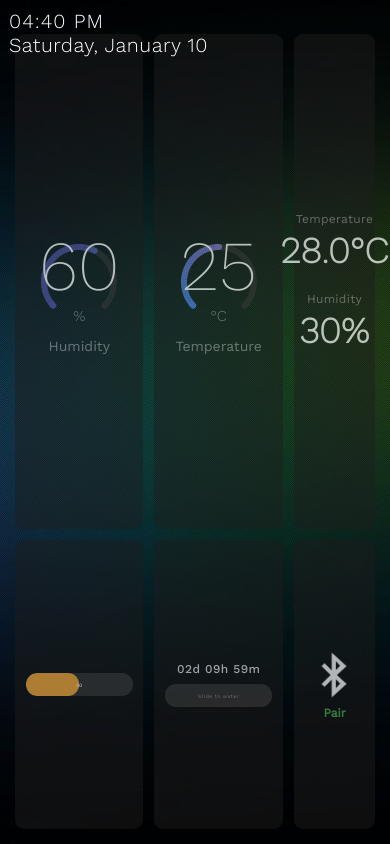
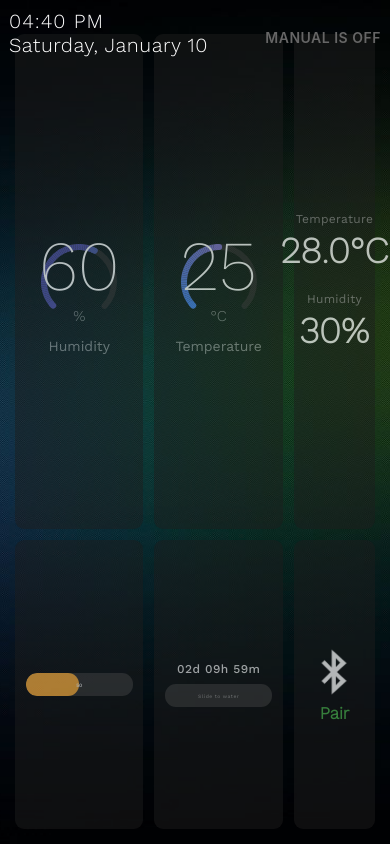
Before and after one commit to s25337/panel, a React Native app in the folder panel/: screen / in a window 390 px wide. Built offline with nearby package versions, Linux system fonts and the light colour scheme; no server answers.

Commit message:
Change Bluetooth loading circle size to 36

```diff
--- a/panel/App.js
+++ b/panel/App.js
@@ -303,6 +303,12 @@ export default function App() {
                       <Text style={styles.topLeftTime}>{formatTime()}</Text>
                       <Text style={styles.topLeftDate}>{formatDate()}</Text>
                     </View>
+                    <Text style={[
+                      styles.manualModeIndicator,
+                      { color: manualMode ? '#FF9800' : '#666666' }
+                    ]}>
+                      MANUAL IS {manualMode ? 'ON' : 'OFF'}
+                    </Text>
                   </View>
 
                   <View
@@ -398,7 +404,7 @@ export default function App() {
                     disabled={pairingStatus === 'loading'}
                   >
                     {pairingStatus === 'loading' && (
-                      <ActivityIndicator size="small" color="#ffffff" />
+                      <ActivityIndicator size={45} color="#ffffff" />
                     )}
                     {pairingStatus !== 'loading' && (
                       <Image
@@ -413,8 +419,8 @@ export default function App() {
                     ]}>
                       {pairingStatus === 'idle' && 'Pair'}
                       {pairingStatus === 'loading' && 'Pairing...'}
-                      {pairingStatus === 'success' && '✓ OK'}
-                      {pairingStatus === 'error' && '✗ Error'}
+                      {pairingStatus === 'success' && 'OK'}
+                      {pairingStatus === 'error' && 'Error'}
                     </Text>
                   </TouchableOpacity>
                 </View>
@@ -711,8 +717,8 @@ const styles = StyleSheet.create({
     tintColor: '#ffffff',
   },
   pairModulesButtonText: {
-    fontSize: 12,
-    fontFamily: FontFamily.workSansRegular,
+    fontSize: 17,
+    fontFamily: FontFamily.workSansLight,
     fontWeight: '600',
     textAlign: 'center',
   },
@@ -723,7 +729,7 @@ const styles = StyleSheet.create({
     color: '#FF6B6B',
   },
   pairingButtonLoading: {
-    opacity: 0.7,
+    opacity: 2,
   },
   pairingButtonSuccess: {
     backgroundColor: 'rgba(76, 175, 80, 0.2)',
```
